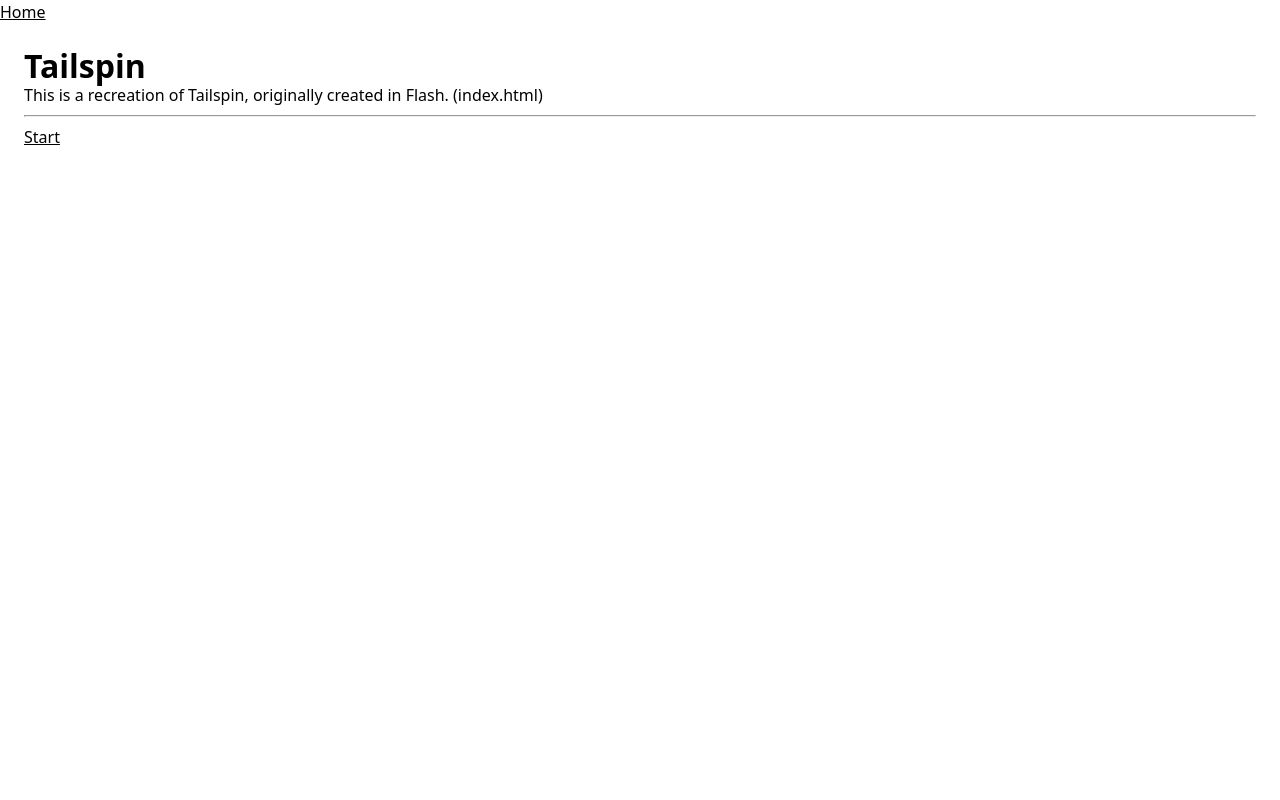
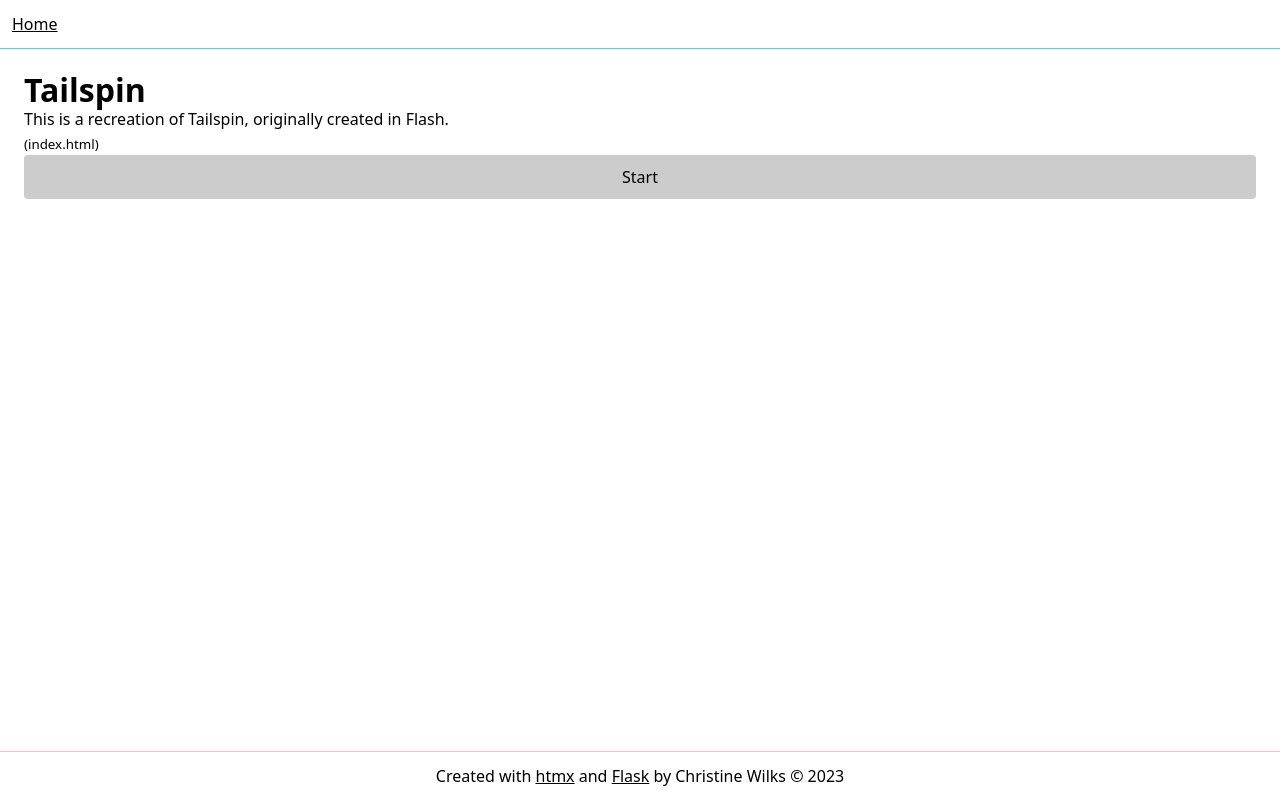
Before and after one commit to crissxross/tailspin-flask-htmx, a Flask app: page / in a window 1280 px wide. Run offline with Flask 3, Linux system fonts and the light colour scheme.

Commit message:
improves base.html, templates structure & layout

```diff
--- a/app.py
+++ b/app.py
@@ -12,7 +12,6 @@ with open("tailspin_scenes.yml", "r") as f:
 def index():
     title = "Tailspin"
     content = "This is a recreation of Tailspin, originally created in Flash."
-
     return render_template("index.html", title=title, content=content)
 
 
@@ -32,5 +31,4 @@ def scene(scene_id):
 def sc_frag(scene_id, frag_id):
     text = fragments[scene_id][frag_id]["text"]
     lines = text.split("\n")
-
     return render_template("sc_frag.html", lines=lines)
--- a/static/css/main.css
+++ b/static/css/main.css
@@ -18,8 +18,28 @@ body {
 }
 
 main {
+  /* display: grid; */
   padding: var(--space-m);
   /* outline: solid 1px yellowgreen; */
+}
+
+header {
+  padding: var(--space-xs);
+  outline: solid 1px turquoise;
+}
+
+nav {
+  display: flex;
+  gap: var(--space-xs);
+  justify-content: space-between;
+  align-items: baseline;
+  /* outline: solid 1px orange; */
+}
+
+footer {
+  padding: var(--space-xs);
+  text-align: center;
+  outline: solid 1px pink;
 }
 
 button {
@@ -29,7 +49,17 @@ button {
 
 /* ************ BLOCKS / COMPONENTS ************* */
 
-/* e.g. button */
+.button {
+  display: flex;
+  gap: 0.3em;
+  align-items: center;
+  justify-content: center;
+  padding: 0.625em 1.25em;
+  border-radius: 0.25em;
+  text-decoration: none;
+  color: inherit;
+  background-color: hsl(0 0% 80%);
+}
 
 
 /* ************ COMPOSITIONS ************* */
--- a/templates/base.html
+++ b/templates/base.html
@@ -8,9 +8,17 @@
   <script src="/static/js/htmx.min.js"></script>
 </head>
   <body>
-    <nav><a href="{{ url_for('index')}}">Home</a></nav>
+    <header>
+      <nav>
+        <a href="{{ url_for('index')}}">Home</a>
+        {% block header %} {% endblock %}
+      </nav>
+    </header>
     <main>
       {% block content %} {% endblock %}
     </main>
+    <footer>
+      <p>Created with <a href="https://htmx.org/">htmx</a> and <a href="https://flask.palletsprojects.com/en/1.1.x/">Flask</a> by Christine Wilks &copy 2023</p>
+    </footer>
   </body>
 </html>
--- a/templates/index.html
+++ b/templates/index.html
@@ -1,11 +1,15 @@
 {% extends 'base.html' %}
+
+{% block title %} {{ title }} {% endblock %}
 
 {% block content %}
     <h1>{{ title }}</h1>
-    <p>{{ content }} (index.html)</p>
-    <hr>
     <div>
-      <a href="{{ url_for('scene', scene_id=0) }}">Start</a>
+      <p>{{ content }}</p>
+      <small>(index.html)</small>
+    </div>
+    <div>
+      <a class="button" href="{{ url_for('scene', scene_id=0) }}">Start</a>
     </div>
 
 {% endblock %}
```
Also changed, not shown: templates/scene.html (+7 -7 lines).
